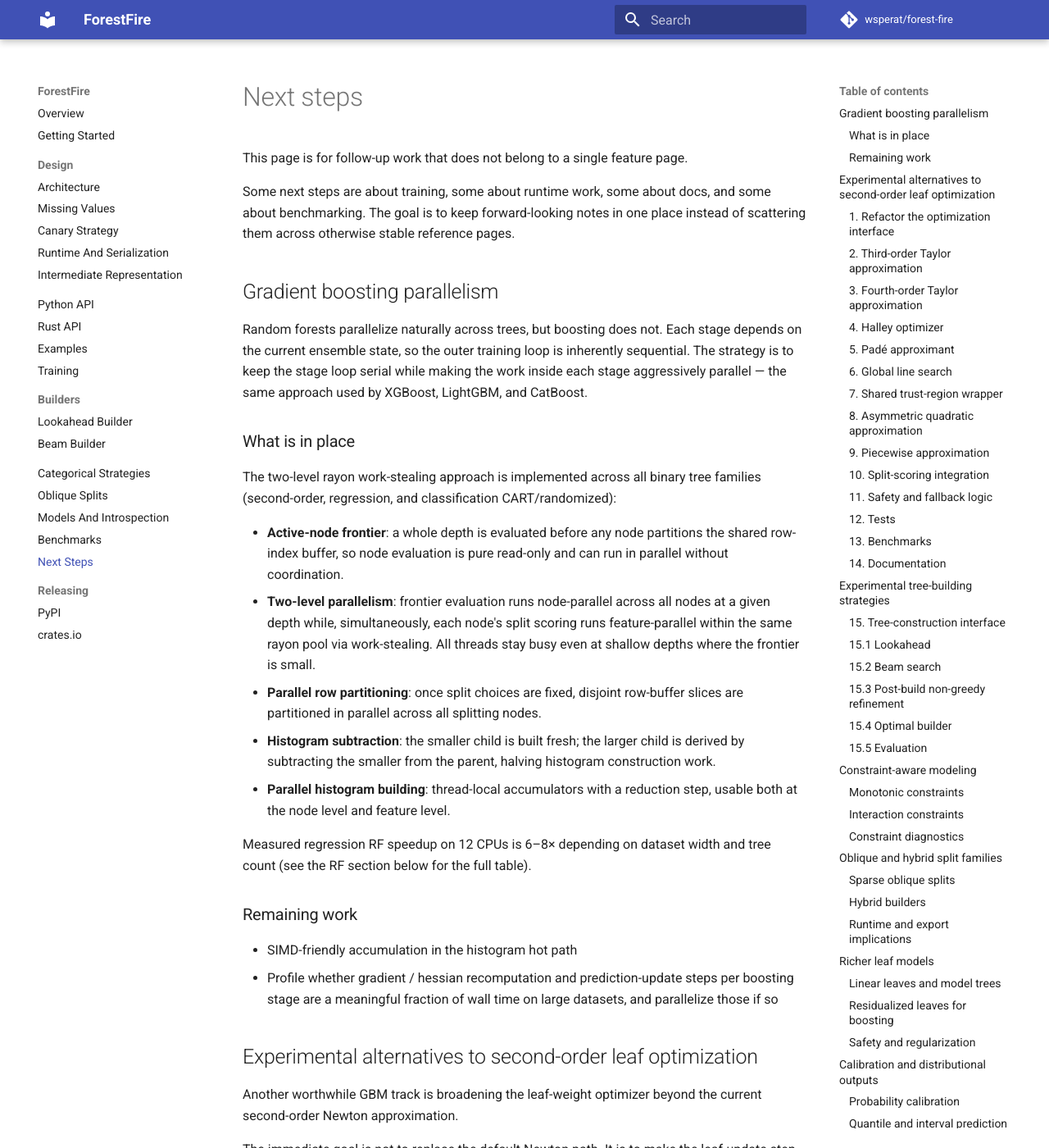
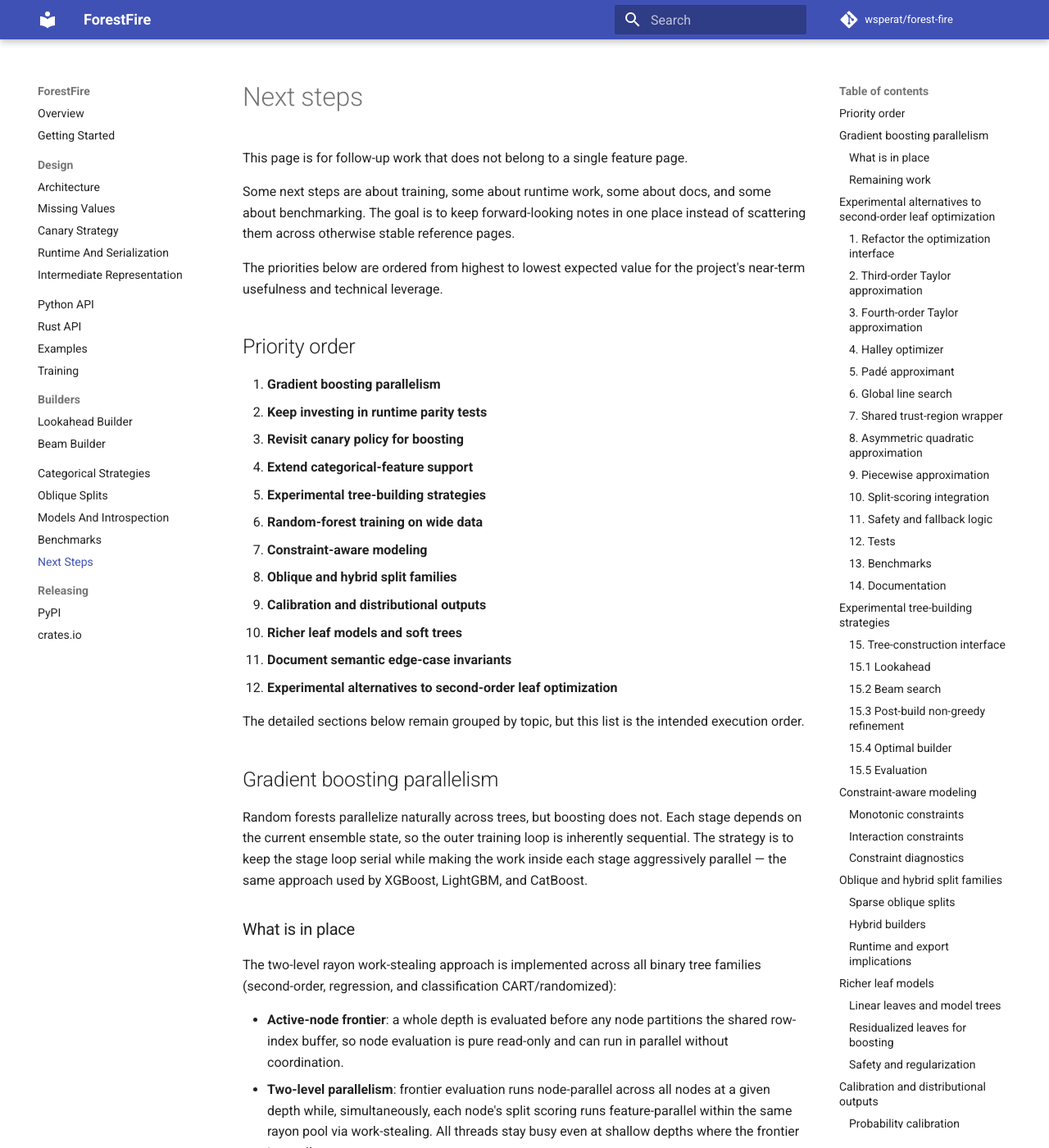
Before and after one commit to wsperat/forest-fire, an MkDocs documentation site: the page built from docs/next-steps.md, in a window 1280 px wide and 1400 px high. Shown: the whole window at 82% size. Built offline with MkDocs 1.6.1 and Material for MkDocs 9.7.7, drawn with Linux system fonts in a browser that asks for light colours; comment, search, counter and statistics services are not loaded.

Commit message:
order next steps by priority?

```diff
--- a/docs/next-steps.md
+++ b/docs/next-steps.md
@@ -5,6 +5,27 @@ This page is for follow-up work that does not belong to a single feature page.
 Some next steps are about training, some about runtime work, some about docs,
 and some about benchmarking. The goal is to keep forward-looking notes in one
 place instead of scattering them across otherwise stable reference pages.
+
+The priorities below are ordered from highest to lowest expected value for the
+project's near-term usefulness and technical leverage.
+
+## Priority order
+
+1. **Gradient boosting parallelism**
+2. **Keep investing in runtime parity tests**
+3. **Revisit canary policy for boosting**
+4. **Extend categorical-feature support**
+5. **Experimental tree-building strategies**
+6. **Random-forest training on wide data**
+7. **Constraint-aware modeling**
+8. **Oblique and hybrid split families**
+9. **Calibration and distributional outputs**
+10. **Richer leaf models and soft trees**
+11. **Document semantic edge-case invariants**
+12. **Experimental alternatives to second-order leaf optimization**
+
+The detailed sections below remain grouped by topic, but this list is the
+intended execution order.
 
 ## Gradient boosting parallelism
 
```
